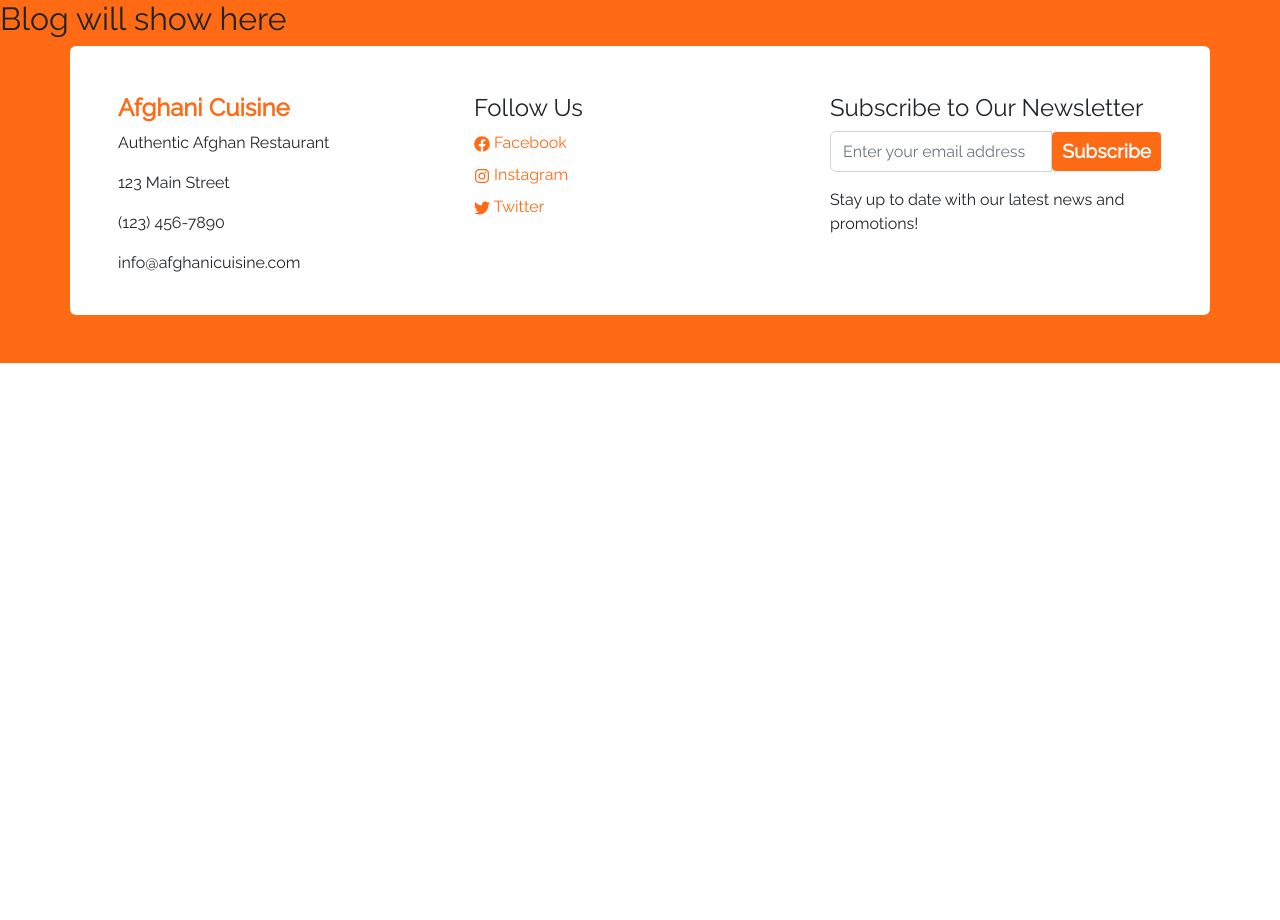
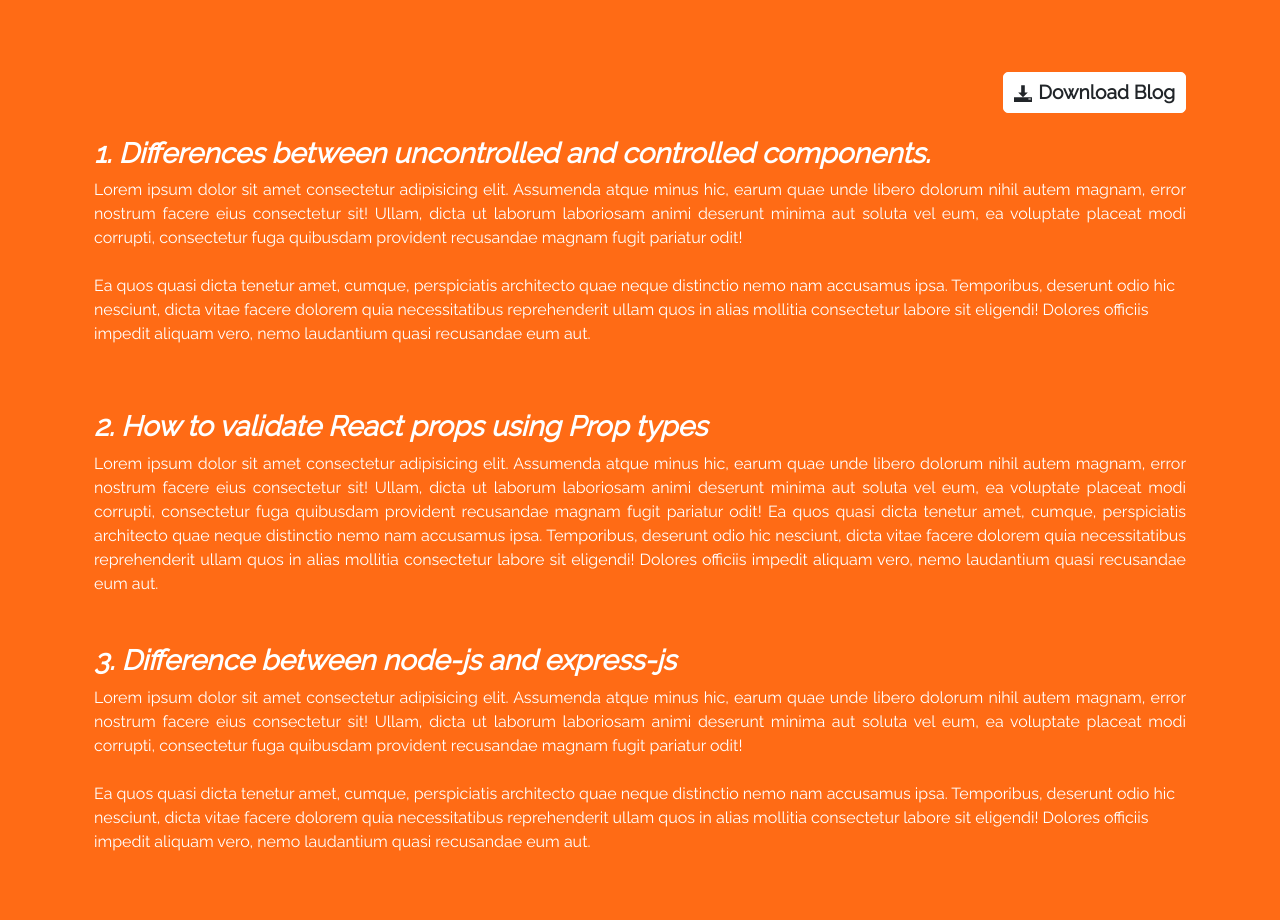
Before and after one commit to sohelranalive/afgani-cuisine-client, a React (Vite) app: page /blog in a window 1280 px wide. Shown: the part 120-1040 px from the top of the page. Before the commit the page ends 800 px from the top, so only its background shows below. Built offline with nearby package versions, Linux system fonts and the light colour scheme; no server answers.

Commit message:
blog section added

```diff
--- a/src/components/Blog/Blog.jsx
+++ b/src/components/Blog/Blog.jsx
@@ -1,9 +1,31 @@
 import React from 'react';
+import { Container } from 'react-bootstrap';
+import { ImDownload3 } from "react-icons/im";
 
 const Blog = () => {
     return (
-        <div>
-            <h2>Blog will show here</h2>
+        <div className='mt-5 mb-5'>
+            <Container className='mb-4 text-white p-4'>
+                <div className='text-end mb-4'><button className='my-button text-dark bg-white'> <ImDownload3 /> Download Blog</button></div>
+                <h3 className='fw-bolder fst-italic'>1. Differences between uncontrolled and controlled components.</h3>
+                <p className='about'>Lorem ipsum dolor sit amet consectetur adipisicing elit. Assumenda atque minus hic, earum quae unde libero dolorum nihil autem magnam, error nostrum facere eius consectetur sit! Ullam, dicta ut laborum laboriosam animi deserunt minima aut soluta vel eum, ea voluptate placeat modi corrupti, consectetur fuga quibusdam provident recusandae magnam fugit pariatur odit! </p>
+                <br />
+                <p>Ea quos quasi dicta tenetur amet, cumque, perspiciatis architecto quae neque distinctio nemo nam accusamus ipsa. Temporibus, deserunt odio hic nesciunt, dicta vitae facere dolorem quia necessitatibus reprehenderit ullam quos in alias mollitia consectetur labore sit eligendi! Dolores officiis impedit aliquam vero, nemo laudantium quasi recusandae eum aut.</p>
+                <br />
+                <br />
+                <h3 className='fw-bolder fst-italic'>2. How to validate React props using Prop types</h3>
+                <p className='about'>Lorem ipsum dolor sit amet consectetur adipisicing elit. Assumenda atque minus hic, earum quae unde libero dolorum nihil autem magnam, error nostrum facere eius consectetur sit! Ullam, dicta ut laborum laboriosam animi deserunt minima aut soluta vel eum, ea voluptate placeat modi corrupti, consectetur fuga quibusdam provident recusandae magnam fugit pariatur odit! Ea quos quasi dicta tenetur amet, cumque, perspiciatis architecto quae neque distinctio nemo nam accusamus ipsa. Temporibus, deserunt odio hic nesciunt, dicta vitae facere dolorem quia necessitatibus reprehenderit ullam quos in alias mollitia consectetur labore sit eligendi! Dolores officiis impedit aliquam vero, nemo laudantium quasi recusandae eum aut.</p>
+                <br />
+                <br />
+                <h3 className='fw-bolder fst-italic'>3. Difference between node-js and express-js</h3>
+                <p className='about'>Lorem ipsum dolor sit amet consectetur adipisicing elit. Assumenda atque minus hic, earum quae unde libero dolorum nihil autem magnam, error nostrum facere eius consectetur sit! Ullam, dicta ut laborum laboriosam animi deserunt minima aut soluta vel eum, ea voluptate placeat modi corrupti, consectetur fuga quibusdam provident recusandae magnam fugit pariatur odit! </p>
+                <br />
+                <p>Ea quos quasi dicta tenetur amet, cumque, perspiciatis architecto quae neque distinctio nemo nam accusamus ipsa. Temporibus, deserunt odio hic nesciunt, dicta vitae facere dolorem quia necessitatibus reprehenderit ullam quos in alias mollitia consectetur labore sit eligendi! Dolores officiis impedit aliquam vero, nemo laudantium quasi recusandae eum aut.</p>
+                <br />
+                <br />
+                <h3 className='fw-bolder fst-italic'>4. What is a custom hook, and why we will create a custom hook?</h3>
+                <p className='about'>Lorem ipsum dolor sit amet consectetur adipisicing elit. Assumenda atque minus hic, earum quae unde libero dolorum nihil autem magnam, error nostrum facere eius consectetur sit! Ullam, dicta ut laborum laboriosam animi deserunt minima aut soluta vel eum, ea voluptate placeat modi corrupti, consectetur fuga quibusdam provident recusandae magnam fugit pariatur odit! Ea quos quasi dicta tenetur amet, cumque, perspiciatis architecto quae neque distinctio nemo nam accusamus ipsa. Temporibus, deserunt odio hic nesciunt, dicta vitae facere dolorem quia necessitatibus reprehenderit ullam quos in alias mollitia consectetur labore sit eligendi! Dolores officiis impedit aliquam vero, nemo laudantium quasi recusandae eum aut.</p>
+            </Container>
         </div>
     );
 };
```
